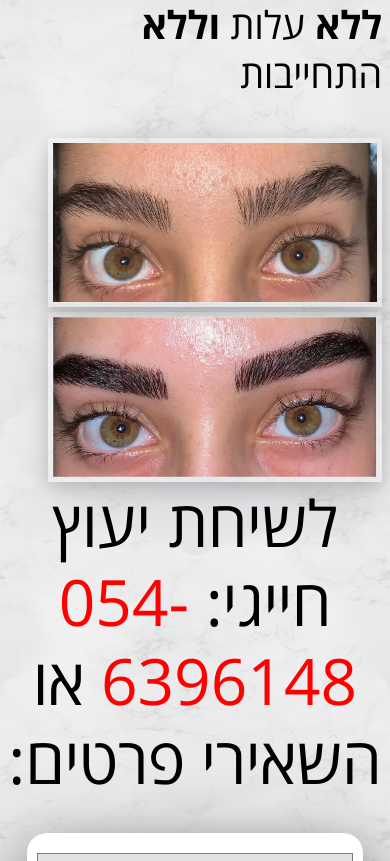
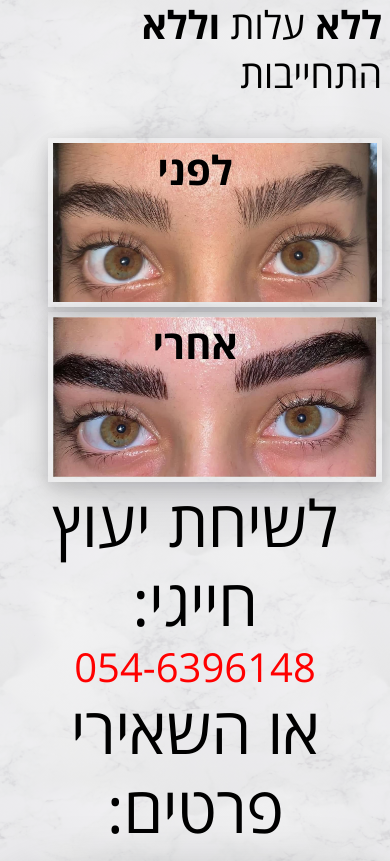
Before and after one commit to nhrnhr0/harelFitoussi, a plain HTML site: page index.html in a window 390 px wide. Shown: the part 1783-2644 px from the top of the page. Drawn offline with nearby package versions, Linux system fonts and the light colour scheme.

Commit message:
trying to fix mobile functunality

```diff
--- a/index.html
+++ b/index.html
@@ -54,10 +54,16 @@
             </p>
         </div>
         <div class="img-wraper">
-            <img data-aos="fade-up"
-            data-aos-anchor-placement="top-center" data-aos-delay="0" class="responsive-shadow" src="pic1.jpg" alt="" srcset="">
-            <img data-aos="fade-up"
-            data-aos-anchor-placement="top-center" data-aos-delay="300" class="responsive-shadow" src="pic2.jpg" alt="" srcset="">
+            <div class="img img1"  data-aos="fade-up"  data-aos-anchor-placement="#answers" data-aos-delay="0">
+                <div class="title" data-aos="zoom-in"  data-aos-anchor-placement="#answers" data-aos-delay="1000">לפני</div>
+                <img
+                 class="responsive-shadow" src="pic1.jpg" alt="" srcset="">
+            </div>
+            <div class="img img2" data-aos="fade-up"  data-aos-anchor-placement="#answers" data-aos-delay="300">
+                <div class="title" data-aos="zoom-in"  data-aos-anchor-placement="#answers" data-aos-delay="2000">אחרי</div>
+                <img
+                 class="responsive-shadow" src="pic2.jpg" alt="" srcset="">
+            </div>
         </div>
 
     </div>
@@ -89,43 +95,43 @@
 
     <div class="section galery">
         <div class="masonry">
-            <div class="item" data-aos="flip-left" data-aos-anchor-placement="bottom-bottom"
+            <div class="item" data-aos="flip-left"
             data-aos-easing="ease-out-cubic"
             data-aos-duration="1000" data-aos-delay="300">
                 <img class="responsive-shadow" src="galery/img2.jpg" width="100%" height="100%" alt="" srcset="">
             </div>
-            <div class="item" data-aos="flip-left" data-aos-anchor-placement="bottom-bottom"
+            <div class="item" data-aos="flip-left"
             data-aos-easing="ease-out-cubic"
             data-aos-duration="1000" data-aos-delay="350">
                 <img class="responsive-shadow" src="galery/img4.jpg" width="100%" height="100%" alt="" srcset="">
             </div>
-            <div class="item" data-aos="flip-left" data-aos-anchor-placement="bottom-bottom"
+            <div class="item" data-aos="flip-left"
             data-aos-easing="ease-out-cubic"
             data-aos-duration="1000" data-aos-delay="400">
                 <img class="responsive-shadow" src="galery/img6.jpg" width="100%" height="100%" alt="" srcset="">
             </div>
-            <div class="item" data-aos="flip-left" data-aos-anchor-placement="bottom-bottom"
+            <div class="item" data-aos="flip-left"
             data-aos-easing="ease-out-cubic"
             data-aos-duration="1000" data-aos-delay="450">
                 <img class="responsive-shadow" src="galery/img3.jpg" width="100%" height="100%" alt="" srcset="">
             </div>
 
-            <div class="item" data-aos="flip-left" data-aos-anchor-placement="bottom-bottom"
+            <div class="item" data-aos="flip-left"
             data-aos-easing="ease-out-cubic"
             data-aos-duration="1000" data-aos-delay="300">
                 <img class="responsive-shadow" src="galery/img5.jpg" width="100%" height="100%" alt="" srcset="">
             </div>
-            <div class="item" data-aos="flip-left" data-aos-anchor-placement="bottom-bottom"
+            <div class="item" data-aos="flip-left"
             data-aos-easing="ease-out-cubic"
             data-aos-duration="1000" data-aos-delay="350">
                 <img class="responsive-shadow" src="galery/img7.jpg" width="100%" height="100%" alt="" srcset="">
             </div>
-            <div class="item" data-aos="flip-left" data-aos-anchor-placement="bottom-bottom"
+            <div class="item" data-aos="flip-left"
             data-aos-easing="ease-out-cubic"
             data-aos-duration="1000" data-aos-delay="400">
                 <img class="responsive-shadow" src="galery/img8.jpg" width="100%" height="100%" alt="" srcset="">
             </div>
-            <div class="item" data-aos="flip-left" data-aos-anchor-placement="bottom-bottom"
+            <div class="item" data-aos="flip-left"
             data-aos-easing="ease-out-cubic"
             data-aos-duration="1000" data-aos-delay="450">
                 <img class="responsive-shadow" src="galery/img9.jpg" width="100%" height="100%" alt="" srcset="">
--- a/style.scss
+++ b/style.scss
@@ -316,9 +316,24 @@ form {
     .img-wraper {
         flex: 1;
 
-        img {
-            padding: 5px;
-            width: calc(100% - 40px);
+        .img {
+            position: relative;
+            .title {
+                position: absolute;
+                font-size: 2.5rem;
+                font-weight: bold;
+                color:black;
+                ;
+                z-index: 1;
+                top: 20%;
+                left: 50%;
+
+                transform: translate(-50%, -50%);
+            }
+            img {
+                padding: 5px;
+                width: calc(100% - 40px);
+            }
         }
     }
 
@@ -773,3 +788,22 @@ form {
         }
     }
 }
+
+@media screen and (max-width: 852px)  {
+    .cta{
+        .phone {
+            display: block!important;
+        }
+    }
+    .vid {
+        padding: 10px;
+    }
+}
+
+@media screen and (max-width: 403px)  {
+    .cta {
+        .phone {
+            font-size: 2.5rem;
+        }
+    }
+}
```
Also changed, not shown: style.css, 1 other file.
